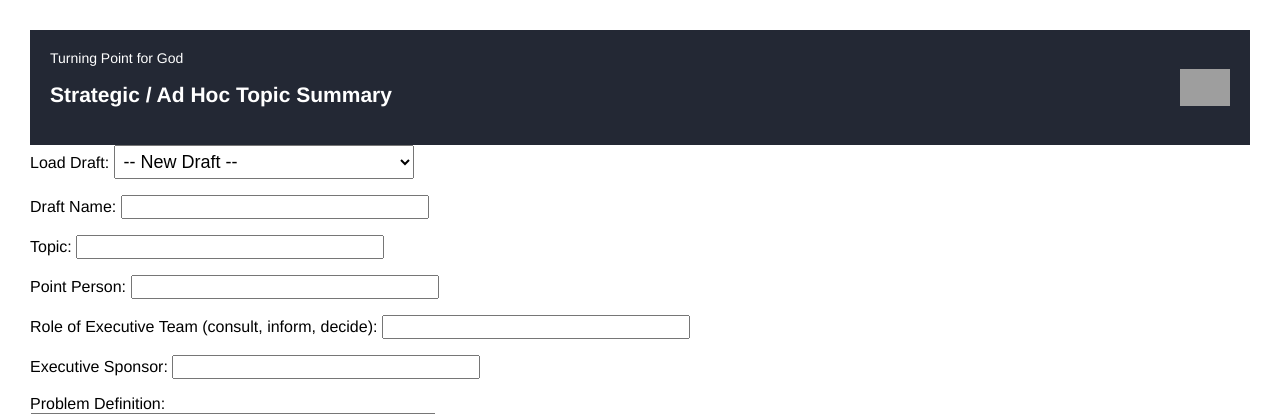
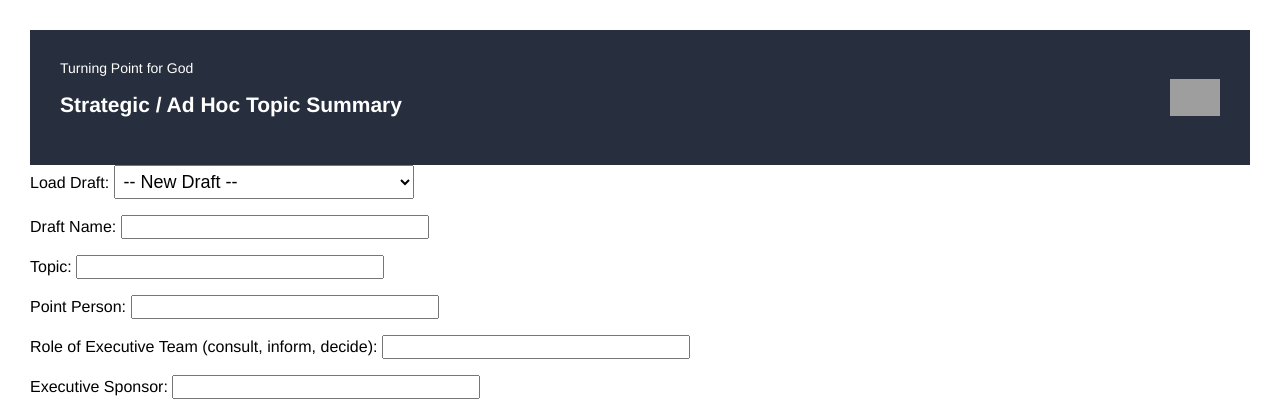
Before and after one commit to suzyatTP/fillableform, a Flask app: page / in a window 1280 px wide. Shown: the top 414 px of the page. Run offline with Flask 3, Linux system fonts and the light colour scheme; data that the repository does not hold is empty; some libraries are stand-ins or nearby versions; grey boxes are pictures that could not be loaded.

Commit message:
padding top header

```diff
--- a/templates/form.html
+++ b/templates/form.html
@@ -9,9 +9,9 @@
     }
 
     .header {
-      background-color: #232834;
+      background-color: #272e3d;
       color: white;
-      padding: 20px;
+      padding: 30px;
       display: flex;
       justify-content: space-between;
       align-items: center;
```
